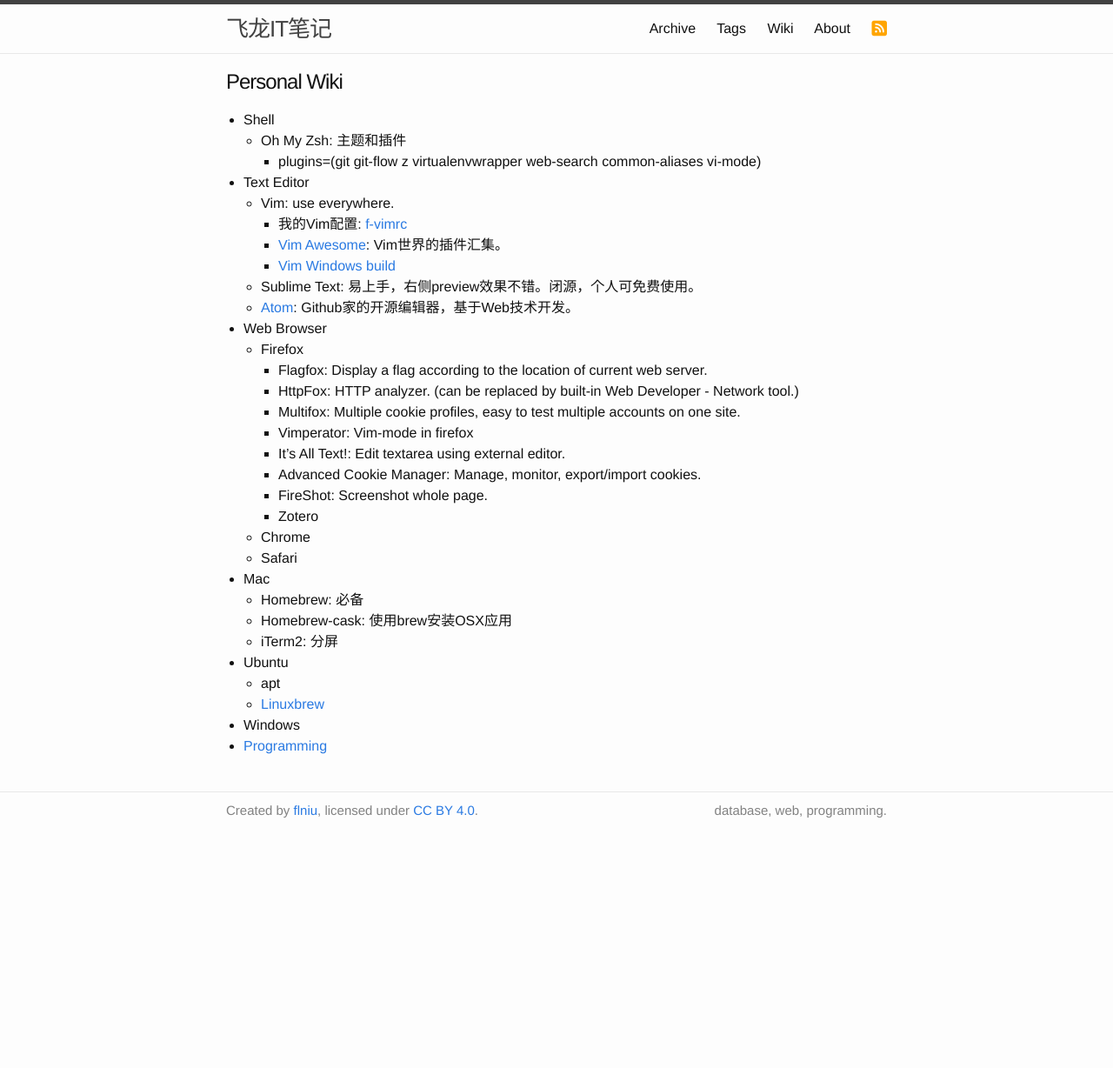
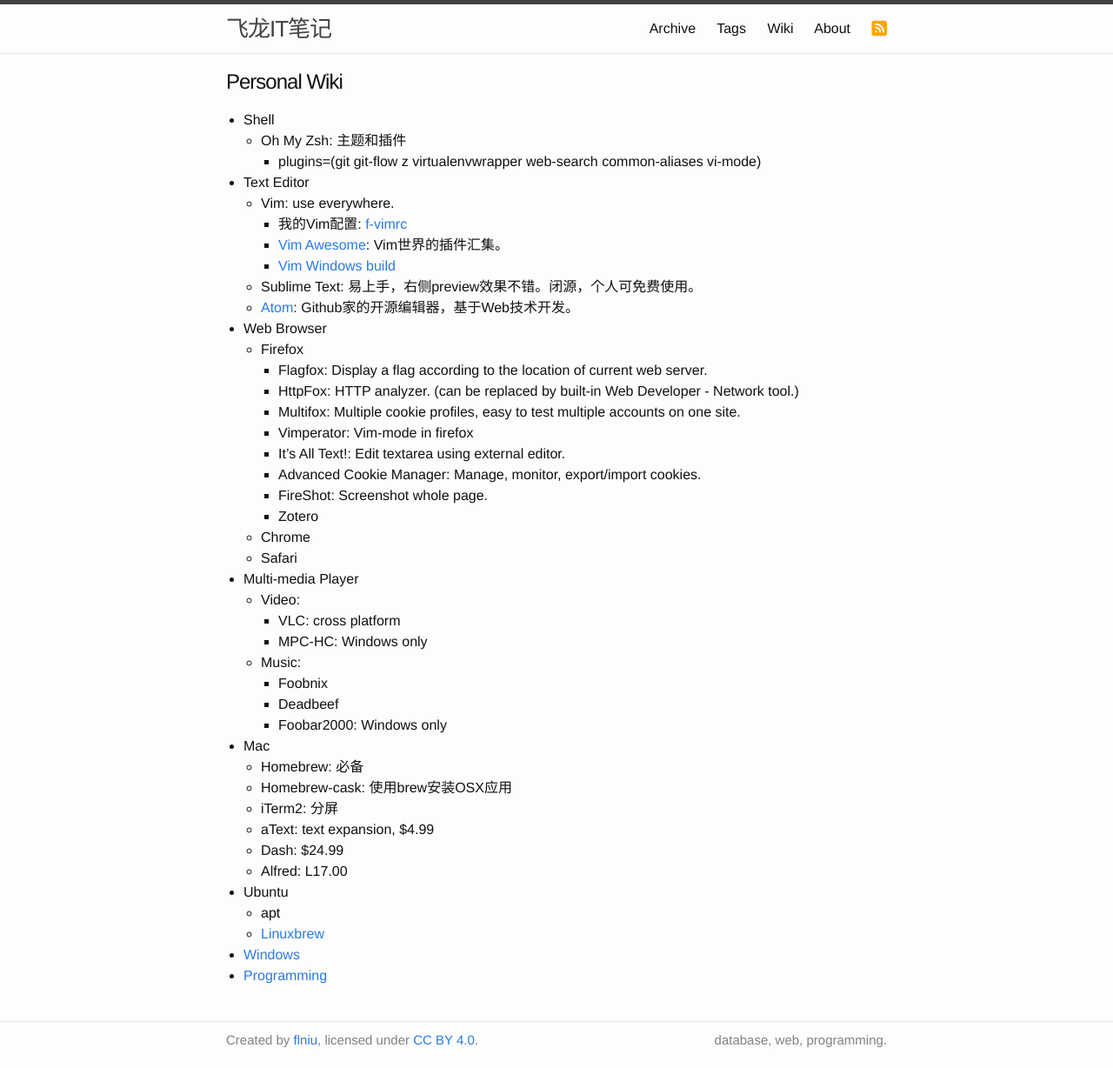
Before and after one commit to flniu/flniu.github.io, a Jekyll site: the page built from wiki/index.md, in a window 1280 px wide. Shown: the whole page at 87% size. Built offline with Jekyll 4.4.1, drawn with Linux system fonts in a browser that asks for light colours; nearby versions of some CDN libraries; before the commit the page ends 964 px from its top, so only the background shows below that.

Commit message:
update wiki

```diff
--- a/wiki/index.md
+++ b/wiki/index.md
@@ -25,12 +25,23 @@
         * Zotero
     * Chrome
     * Safari
+* Multi-media Player
+    * Video:
+        * VLC: cross platform
+        * MPC-HC: Windows only
+    * Music:
+        * Foobnix
+        * Deadbeef
+        * Foobar2000: Windows only
 * Mac
     * Homebrew: 必备
     * Homebrew-cask: 使用brew安装OSX应用
     * iTerm2: 分屏
+    * aText: text expansion, $4.99
+    * Dash: $24.99
+    * Alfred: L17.00
 * Ubuntu
     * apt
     * [Linuxbrew](http://linuxbrew.sh/)
-* Windows
+* [Windows](windows/)
 * [Programming](programming/)
```
Also changed, not shown: wiki/windows.md (added, +7 -0 lines).
